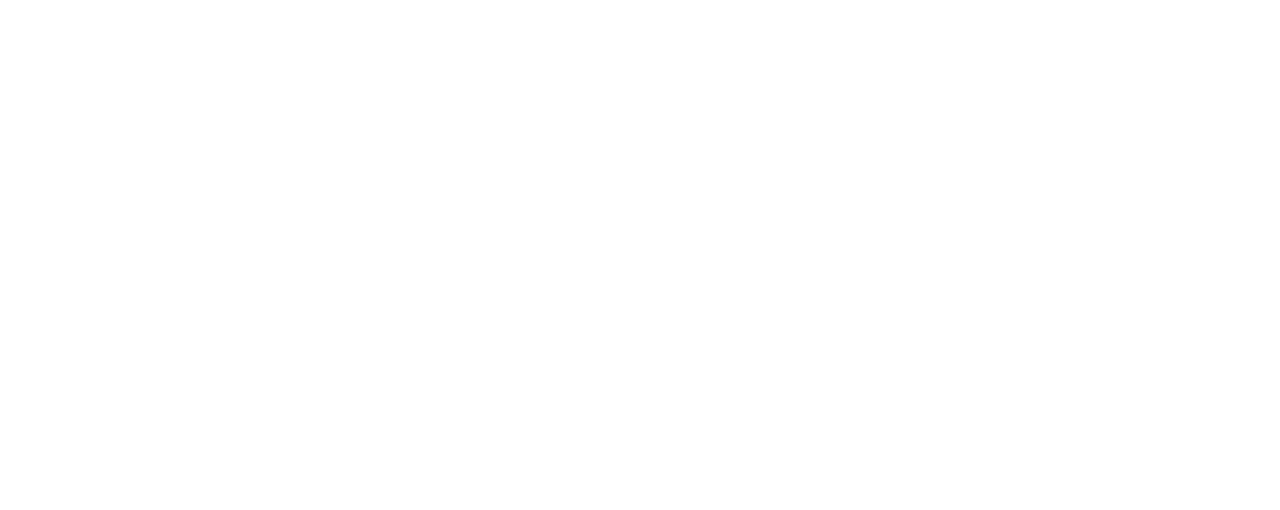
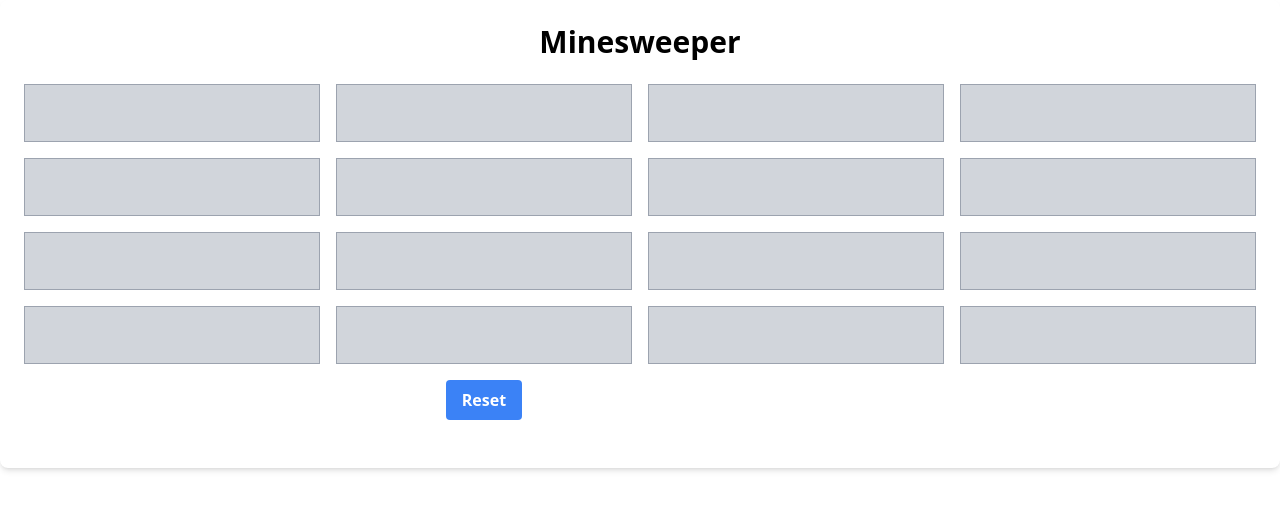
Before and after one commit to jenkinsakp/Minesweeper-Game, a Vue app in the folder Mine Sweeper/: page / in a window 1280 px wide. Shown: the top 510 px of the page. Built offline with nearby package versions, Linux system fonts and the light colour scheme.

Commit message:
Add basic css style for game board

```diff
--- a/Mine Sweeper/src/App.vue
+++ b/Mine Sweeper/src/App.vue
@@ -1,40 +1,40 @@
-<script setup >
+<script setup lang="js" >
 
 </script>
 
 <template>
-  <header>
 
-  </header>
+    <div class="container mx-auto p-6 bg-white rounded-lg shadow-md">
+      <h1 class="text-3xl font-semibold text-center mb-6">Minesweeper</h1>
+      <div class="grid grid-cols-4 gap-4 mb-6">
+        <!-- Game cells with padding -->
+        <input type="button" class="cell bg-gray-300 border border-gray-400 p-4" >
+        <input type="button" class="cell bg-gray-300 border border-gray-400 p-4" >
+        <input type="button" class="cell bg-gray-300 border border-gray-400 p-4" >
+        <input type="button" class="cell bg-gray-300 border border-gray-400 p-4" >
+        <input type="button" class="cell bg-gray-300 border border-gray-400 p-4" >
+        <input type="button" class="cell bg-gray-300 border border-gray-400 p-4" >
+        <input type="button" class="cell bg-gray-300 border border-gray-400 p-4" >
+        <input type="button" class="cell bg-gray-300 border border-gray-400 p-4" >
+        <input type="button" class="cell bg-gray-300 border border-gray-400 p-4" >
+        <input type="button" class="cell bg-gray-300 border border-gray-400 p-4" >
+        <input type="button" class="cell bg-gray-300 border border-gray-400 p-4" >
+        <input type="button" class="cell bg-gray-300 border border-gray-400 p-4" >
+        <input type="button" class="cell bg-gray-300 border border-gray-400 p-4" >
+        <input type="button" class="cell bg-gray-300 border border-gray-400 p-4" >
+        <input type="button" class="cell bg-gray-300 border border-gray-400 p-4" >
+        <input type="button" class="cell bg-gray-300 border border-gray-400 p-4" >
+        <br>
+      <div class="flex justify-center">
+        <button class="bg-blue-500 hover:bg-blue-700 text-white font-bold py-2 px-4 rounded">Reset</button>
+      </div>
+    </div>
+  </div>
+
 
 
 </template>
 
 <style scoped>
-header {
-  line-height: 1.5;
-}
 
-.logo {
-  display: block;
-  margin: 0 auto 2rem;
-}
-
-@media (min-width: 1024px) {
-  header {
-    display: flex;
-    place-items: center;
-    padding-right: calc(var(--section-gap) / 2);
-  }
-
-  .logo {
-    margin: 0 2rem 0 0;
-  }
-
-  header .wrapper {
-    display: flex;
-    place-items: flex-start;
-    flex-wrap: wrap;
-  }
-}
 </style>
--- /dev/null
+++ b/Mine Sweeper/src/assets/index.css
@@ -0,0 +1,3 @@
+@tailwind base;
+@tailwind components;
+@tailwind utilities;
--- a/Mine Sweeper/src/assets/main.css
+++ b/Mine Sweeper/src/assets/main.css
@@ -1,35 +1 @@
-@import './base.css';
-
-#app {
-  max-width: 1280px;
-  margin: 0 auto;
-  padding: 2rem;
-  font-weight: normal;
-}
-
-a,
-.green {
-  text-decoration: none;
-  color: hsla(160, 100%, 37%, 1);
-  transition: 0.4s;
-  padding: 3px;
-}
-
-@media (hover: hover) {
-  a:hover {
-    background-color: hsla(160, 100%, 37%, 0.2);
-  }
-}
-
-@media (min-width: 1024px) {
-  body {
-    display: flex;
-    place-items: center;
-  }
-
-  #app {
-    display: grid;
-    grid-template-columns: 1fr 1fr;
-    padding: 0 2rem;
-  }
-}
+@import "./index.css";
--- a/Mine Sweeper/src/main.ts
+++ b/Mine Sweeper/src/main.ts
@@ -1,5 +1,4 @@
 import './assets/main.css'
-
 import { createApp } from 'vue'
 import App from './App.vue'
 
--- a/Mine Sweeper/tailwind.config.js
+++ b/Mine Sweeper/tailwind.config.js
@@ -1,7 +1,14 @@
-/** @type {import('tailwindcss').Config} */
-export default {
-  content: [],
+module.exports = {
+  mode: 'jit',
+  purge: [
+    './public/index.html',
+    './src/**/*.{vue,js,ts,jsx,tsx}'
+  ],
+  darkMode:false, // or 'media' or 'class'
   theme: {
+    extend: {},
+  },
+  variants: {
     extend: {},
   },
   plugins: [],
```
Also changed, not shown: Mine Sweeper/src/components/Mines.vue (added, +11 -0 lines).
